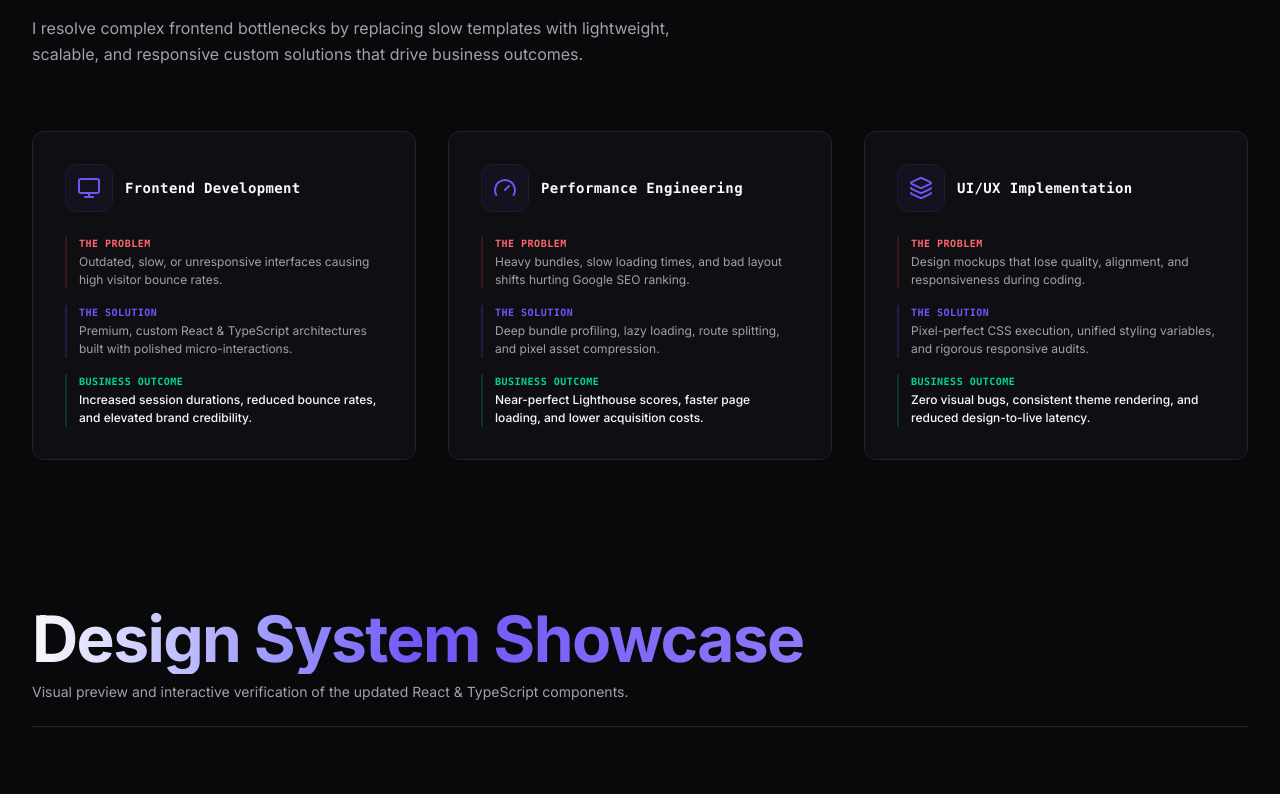
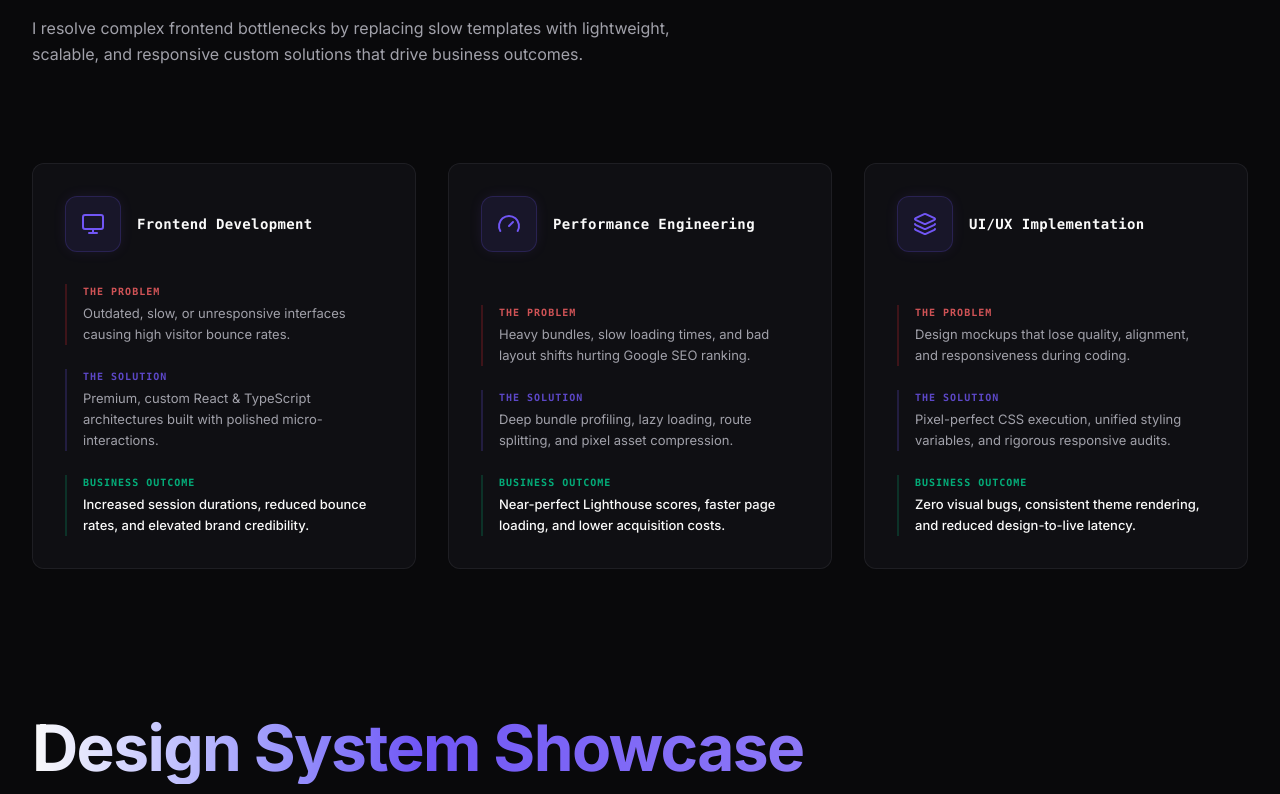
Before and after one commit to Vasanth-Vj/vasanth-portfolio., a React (Vite) app: page / in a window 1280 px wide. Shown: the part 1081-1875 px from the top of the page. Built offline with nearby package versions, Linux system fonts and the light colour scheme.

Commit message:
style(home): apply premium visual polish to Services cards, icon layouts, margins, and hover glows

```diff
--- a/src/components/sections/Services.tsx
+++ b/src/components/sections/Services.tsx
@@ -43,8 +43,8 @@ export const Services: React.FC = () => {
   return (
     <Section id="services" className="relative py-space-16 lg:py-space-24 bg-bg-primary">
       <Container>
-        {/* Section Header */}
-        <div className="max-w-2xl text-left mb-space-12 lg:mb-space-16">
+        {/* Section Header - Expanded whitespace margin */}
+        <div className="max-w-2xl text-left mb-space-16 lg:mb-space-24">
           <span className="font-mono text-xs font-semibold tracking-widest text-accent-primary uppercase mb-space-3 block">
             Capabilities
           </span>
@@ -57,19 +57,21 @@ export const Services: React.FC = () => {
           </p>
         </div>
 
-        {/* Services Cards Grid */}
-        <div className="grid grid-cols-1 md:grid-cols-3 gap-space-6 lg:gap-space-8">
+        {/* Services Cards Grid - Balanced and centered visual layout */}
+        <div className="grid grid-cols-1 md:grid-cols-3 gap-space-8 lg:gap-space-10">
           {services.map((item) => (
             <Card
               key={item.title}
               glass
               interactive
-              padding="lg"
-              className="flex flex-col items-start text-left h-full"
+              padding="none" // Handle padding manually inside class to optimize mobile vs desktop sizes
+              whileHover={{ y: -6 }}
+              transition={{ type: 'spring', stiffness: 260, damping: 20 }}
+              className="flex flex-col items-start text-left h-full p-space-8 lg:p-space-10 border border-border-muted/80 hover:border-accent-primary/25 hover:shadow-[0_8px_30px_rgba(139,92,246,0.06)] transition-all duration-300"
             >
-              {/* Header Icon & Title */}
-              <div className="flex items-center gap-space-3 mb-space-6">
-                <div className="flex items-center justify-center w-12 h-12 rounded-lg bg-accent-primary/5 border border-accent-primary/10">
+              {/* Header Icon & Title - Increased space & glassmorphic icon backdrop */}
+              <div className="flex items-center gap-space-4 mb-space-8">
+                <div className="flex items-center justify-center w-14 h-14 rounded-xl bg-accent-primary/10 border border-accent-primary/20 shadow-[0_0_15px_-3px_rgba(139,92,246,0.15)]">
                   {item.icon}
                 </div>
                 <h3 className="font-mono text-sm font-bold text-text-primary tracking-wide">
@@ -77,27 +79,27 @@ export const Services: React.FC = () => {
                 </h3>
               </div>
 
-              {/* Value Proposition Framework (Problem -> Solution -> Outcome) */}
-              <div className="flex flex-col gap-space-4 w-full mt-auto">
-                <div className="border-l-2 border-red-500/20 pl-space-3 py-space-0.5">
-                  <span className="block text-[10px] font-mono font-semibold tracking-wider text-red-400 uppercase mb-0.5">
+              {/* Value Proposition Framework (Problem -> Solution -> Outcome) - Expanded gap */}
+              <div className="flex flex-col gap-space-6 w-full mt-auto">
+                <div className="border-l-2 border-red-500/20 pl-space-4 py-space-0.5">
+                  <span className="block text-[10px] font-mono font-bold tracking-widest text-red-400/80 uppercase mb-1">
                     The Problem
                   </span>
-                  <p className="text-[12px] text-text-secondary leading-normal">{item.problem}</p>
+                  <p className="text-[13px] text-text-secondary leading-relaxed">{item.problem}</p>
                 </div>
 
-                <div className="border-l-2 border-accent-primary/20 pl-space-3 py-space-0.5">
-                  <span className="block text-[10px] font-mono font-semibold tracking-wider text-accent-primary uppercase mb-0.5">
+                <div className="border-l-2 border-accent-primary/20 pl-space-4 py-space-0.5">
+                  <span className="block text-[10px] font-mono font-bold tracking-widest text-accent-primary/80 uppercase mb-1">
                     The Solution
                   </span>
-                  <p className="text-[12px] text-text-secondary leading-normal">{item.solution}</p>
+                  <p className="text-[13px] text-text-secondary leading-relaxed">{item.solution}</p>
                 </div>
 
-                <div className="border-l-2 border-emerald-500/20 pl-space-3 py-space-0.5">
-                  <span className="block text-[10px] font-mono font-semibold tracking-wider text-emerald-400 uppercase mb-0.5">
+                <div className="border-l-2 border-emerald-500/20 pl-space-4 py-space-0.5">
+                  <span className="block text-[10px] font-mono font-bold tracking-widest text-emerald-400/80 uppercase mb-1">
                     Business Outcome
                   </span>
-                  <p className="text-[12px] text-text-primary font-medium leading-normal">
+                  <p className="text-[13px] text-text-primary font-medium leading-relaxed">
                     {item.outcome}
                   </p>
                 </div>
```
